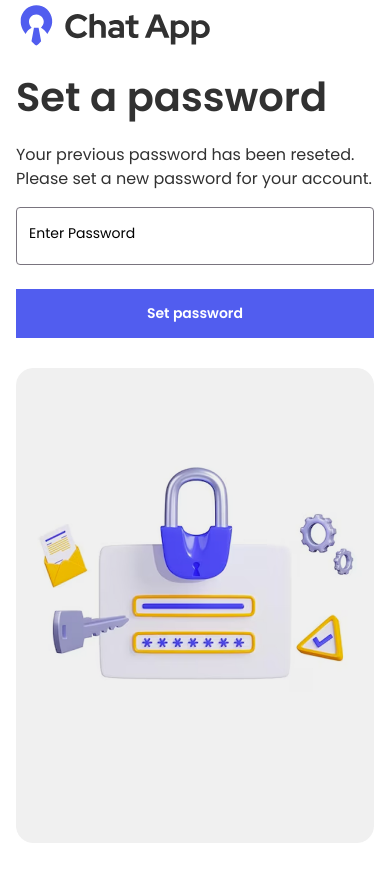
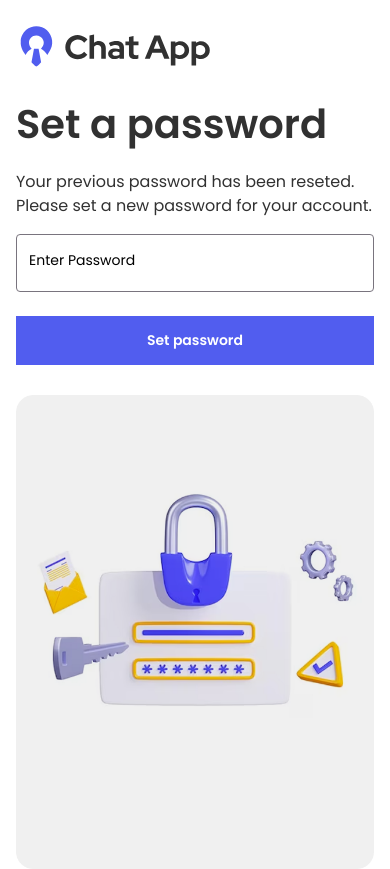
Before and after one commit to chat-app-mern/chatapp-frontend, a React (Create React App) app: page /resetpassword in a window 390 px wide. Before the commit the page ends 844 px from the top, so only its background shows below. Built offline with nearby package versions, Linux system fonts and the light colour scheme.

Commit message:
Solve responsive issue.

```diff
--- a/src/auth/ForgotPassword.tsx
+++ b/src/auth/ForgotPassword.tsx
@@ -31,10 +31,12 @@ const ForgotPassword: React.FC = () => {
   return (
     <section className="auth-form-wrapper">
       <div className="container">
+        <div className="auth-logo">
+        <Logo width={200} height={50} />
+        </div>
         <div className="row">
           <div className="col-lg-6">
             <div className="auth-form">
-              <Logo width={200} height={50} />
               <h1 className="auth-heading">Forgot your password?</h1>
               <p className="auth-desc">
                 Don’t worry, happens to all of us. Enter your email below to
--- a/src/auth/ResetPassword.tsx
+++ b/src/auth/ResetPassword.tsx
@@ -30,10 +30,12 @@ const ResetPassword: React.FC = () => {
   return (
     <section className="auth-form-wrapper">
       <div className="container">
+        <div className="auth-logo">
+        <Logo width={200} height={50} />
+        </div>
         <div className="row">
           <div className="col-lg-6">
             <div className="auth-form">
-              <Logo width={200} height={50} />
               <h1 className="auth-heading">Set a password</h1>
               <p className="auth-desc">
                 Your previous password has been reseted. Please set a new
--- a/src/auth/VerifyOtp.tsx
+++ b/src/auth/VerifyOtp.tsx
@@ -30,10 +30,12 @@ const VerifyOtp: React.FC = () => {
   return (
     <section className="auth-form-wrapper">
       <div className="container">
+        <div className="auth-logo">
+        <Logo width={200} height={50} />
+        </div>
         <div className="row">
           <div className="col-lg-6">
             <div className="auth-form">
-              <Logo width={200} height={50} />
               <h1 className="auth-heading">Verify code</h1>
               <p className="auth-desc">
                 An authentication code has been sent to your email.
--- a/src/media.css
+++ b/src/media.css
@@ -0,0 +1,5 @@
+@media(max-width:991px){
+    .auth-form-wrapper{
+        height: 100%;
+    }
+}
```
